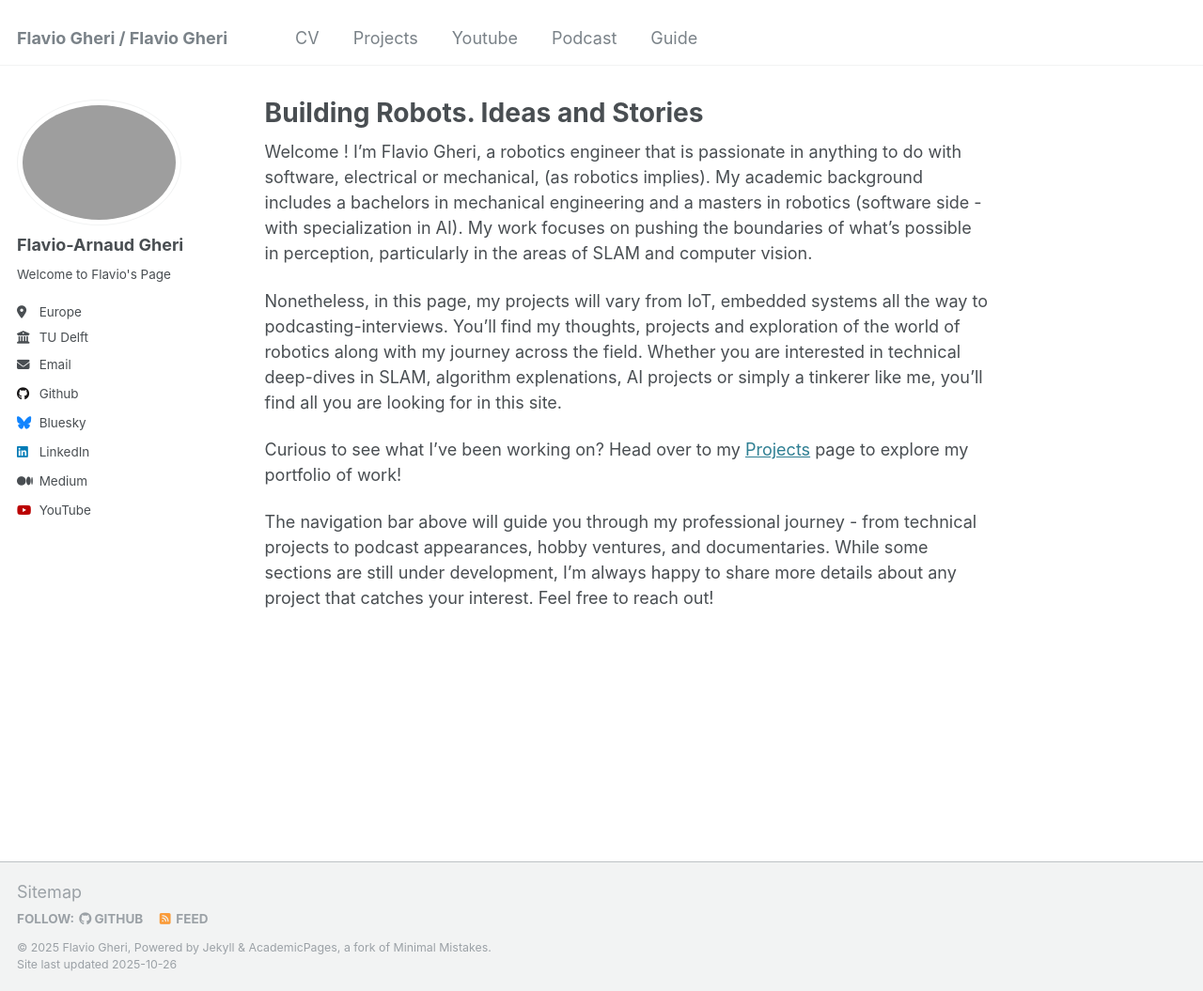
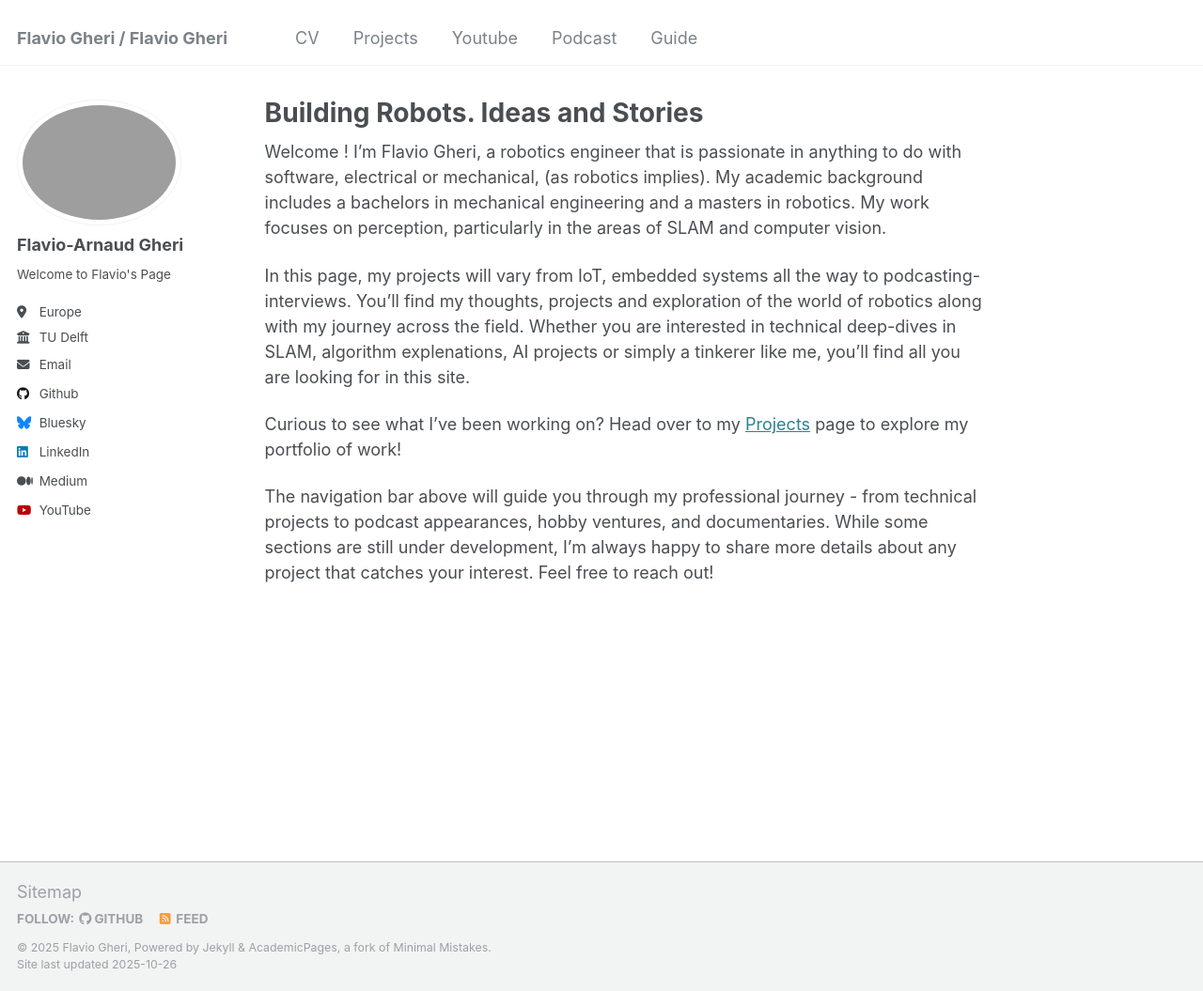
Before and after one commit to flaviogheri/flaviogheri.github.io, a Jekyll site: the page built from _pages/about.md, in a window 1280 px wide and 1055 px high. Shown: the whole window at 94% size. Built offline with Jekyll 4.4.1, drawn with Linux system fonts in a browser that asks for light colours.

Commit message:
Update about.md

```diff
--- a/_pages/about.md
+++ b/_pages/about.md
@@ -7,9 +7,9 @@ redirect_from:
   - /about.html
 ---
 
-Welcome ! I'm Flavio Gheri, a robotics engineer that is passionate in anything to do with software, electrical or mechanical, (as robotics implies). My academic background includes a bachelors in mechanical engineering and a masters in robotics (software side - with specialization in AI). My work focuses on pushing the boundaries of what's possible in perception, particularly in the areas of SLAM and computer vision.
+Welcome ! I'm Flavio Gheri, a robotics engineer that is passionate in anything to do with software, electrical or mechanical, (as robotics implies). My academic background includes a bachelors in mechanical engineering and a masters in robotics. My work focuses on perception, particularly in the areas of SLAM and computer vision.
 
-Nonetheless, in this page, my projects will vary from IoT, embedded systems all the way to podcasting-interviews. You'll find my thoughts, projects and exploration of the world of robotics along with my journey across the field. Whether you are interested in technical deep-dives in SLAM, algorithm explenations, AI projects or simply a tinkerer like me, you'll find all you are looking for in this site.
+In this page, my projects will vary from IoT, embedded systems all the way to podcasting-interviews. You'll find my thoughts, projects and exploration of the world of robotics along with my journey across the field. Whether you are interested in technical deep-dives in SLAM, algorithm explenations, AI projects or simply a tinkerer like me, you'll find all you are looking for in this site.
 
 Curious to see what I've been working on? Head over to my [Projects](/projects) page to explore my portfolio of work!
 
```
